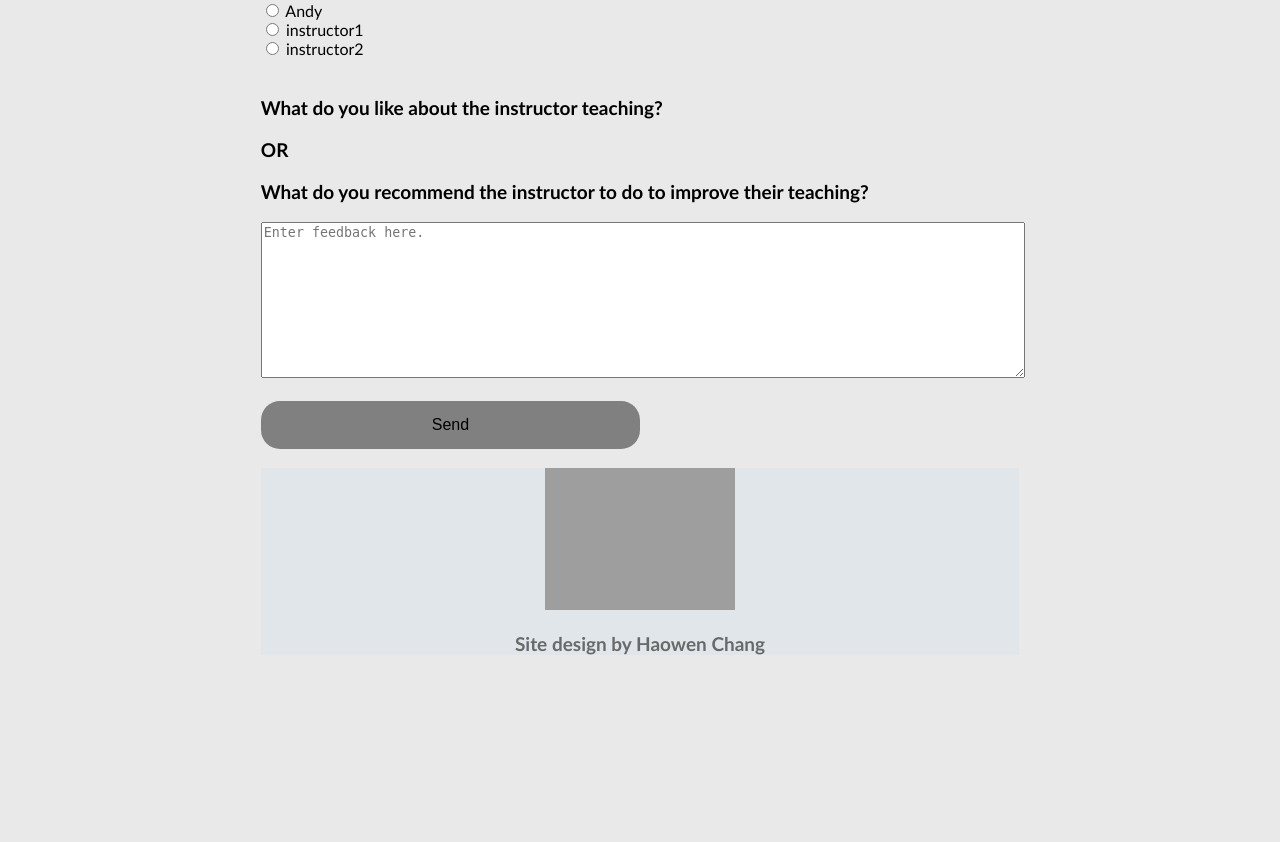
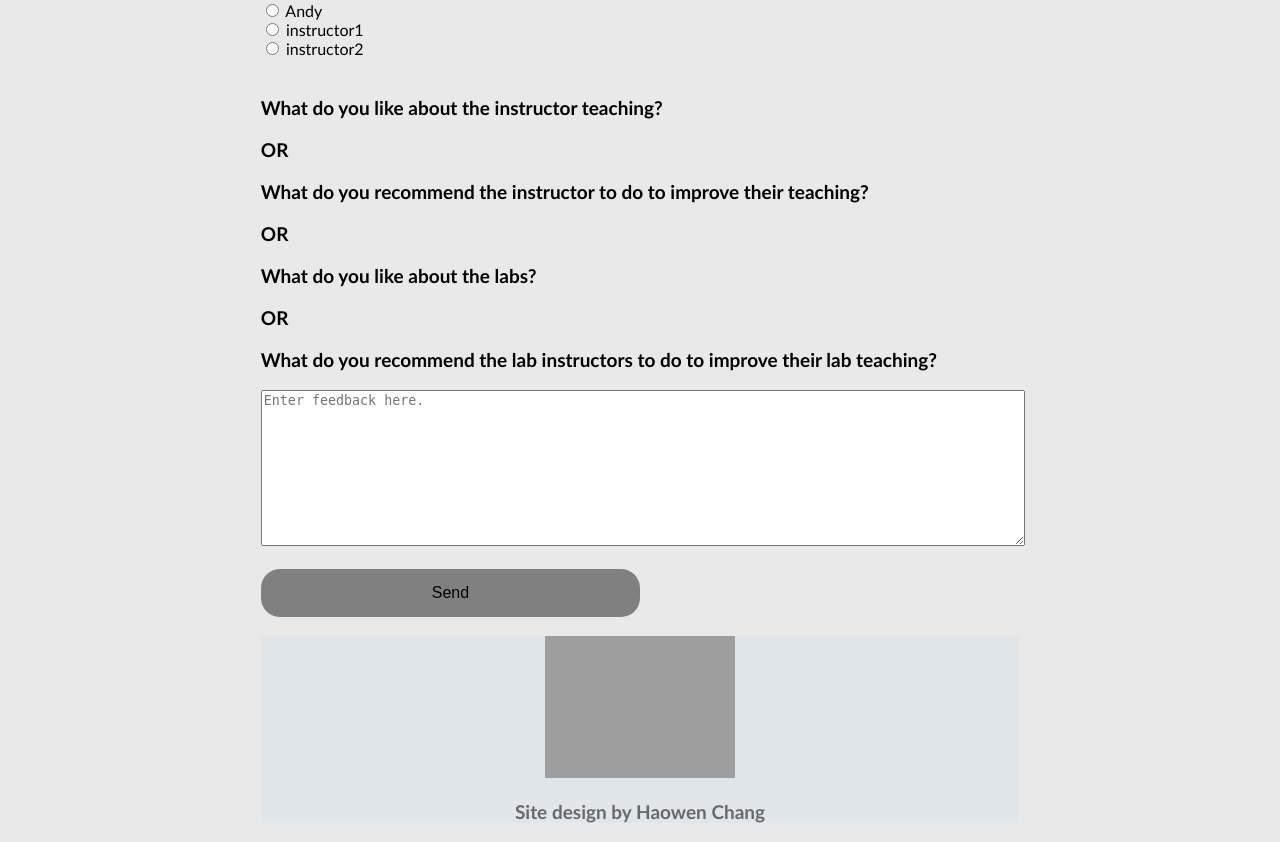
Before and after one commit to osinmv/A3B20, a Flask app: page /feedback in a window 1280 px wide. Shown: the part 368-1210 px from the top of the page. Before the commit the page ends 1023 px from the top, so only its background shows below. Run offline with Flask 2, Linux system fonts and the light colour scheme; a user stored in the database is signed in; data comes from the database, SQL or seed files in the repository; both versions use the stored data as it was after the commit; grey boxes are pictures that could not be loaded.

Commit message:
feedback modification
Now user must select one instructor to submit their feedback

```diff
--- a/templates/feedback.html
+++ b/templates/feedback.html
@@ -20,11 +20,13 @@
             <div class="container">
                 <form action="{{ url_for('feedback')}}" method="POST">
                     <p>Select your instructor</p>
+                    <table data-req="1">
+                        {% for item in instructors %}
+                        <input type="radio" name= "Instruct_name" value="{{item['username']}}" required>
+                        <label for= "A"> {{item['username']}} </label> <br>
+                        {% endfor %}
+                    </table>
 
-                    {% for item in instructors %}
-                        <input type="radio" name= "Instruct_name" value="{{item['username']}}">
-                        <label for= "A"> {{item['username']}} </label> <br>
-                    {% endfor %}
 
                     <br>
                     <p>What do you like about the instructor teaching?</p>
@@ -32,6 +34,15 @@
                     <p>OR</p>
 
                     <p>What do you recommend the instructor to do to improve their teaching?</p>
+
+                    <p>OR</p>
+
+                    <p>What do you like about the labs?</p>
+
+                    <p>OR</p>
+
+                    <p>What do you recommend the lab instructors to do to improve their lab teaching?</p>
+
                     <textarea name="teachImprove"  placeholder="Enter feedback here." rows="10" cols="180"></textarea>
 
                     <br/>
```
Also changed, not shown: assignment3.db.
